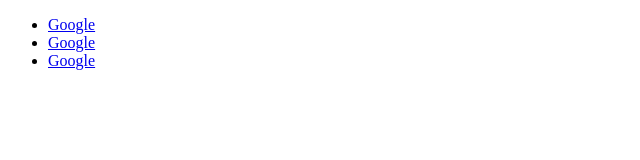
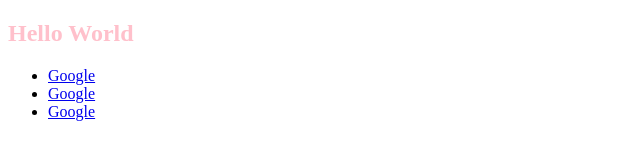
Before and after one commit to AbhishekJha3511/lovcodai.github.io, a plain HTML site: page hello.html in a window 1280 px wide. Shown: the whole page, without its empty margins (0-640 px from the left). Drawn offline with Linux system fonts and the light colour scheme.

Commit message:
Added a color heading

```diff
--- a/hello.html
+++ b/hello.html
@@ -7,6 +7,7 @@
     <title>Web Programming</title>
 </head>
 <body>
+    <h2 style="color: pink;">Hello World</h2>
     <ul>
         <li><a href="google.com"/>Google </li>
         <li><a href="google.com"/>Google </li>
```
